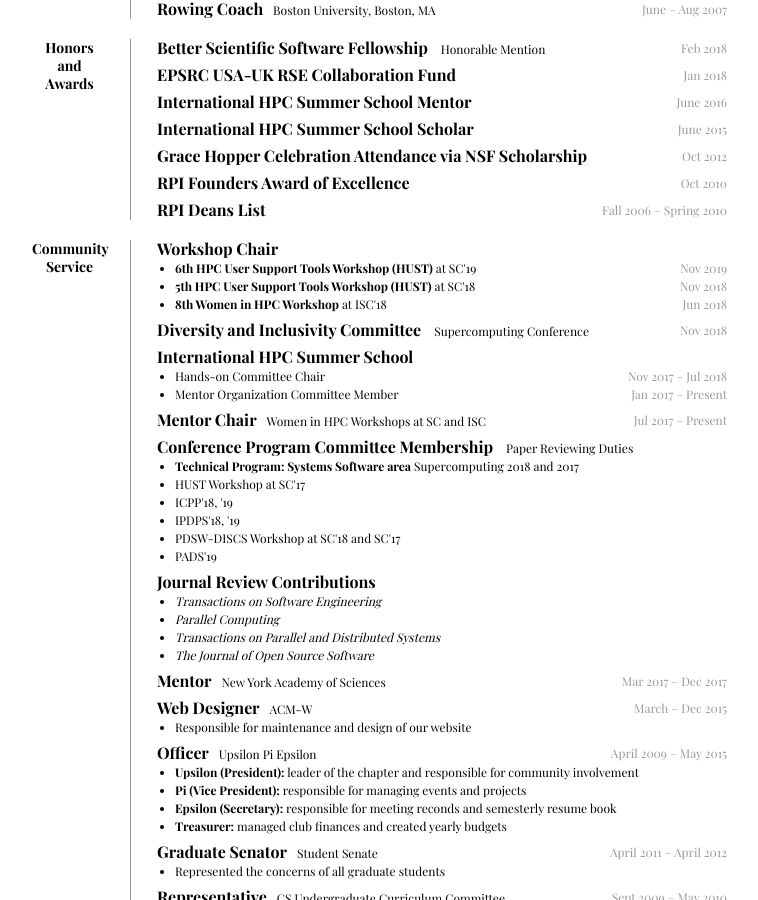
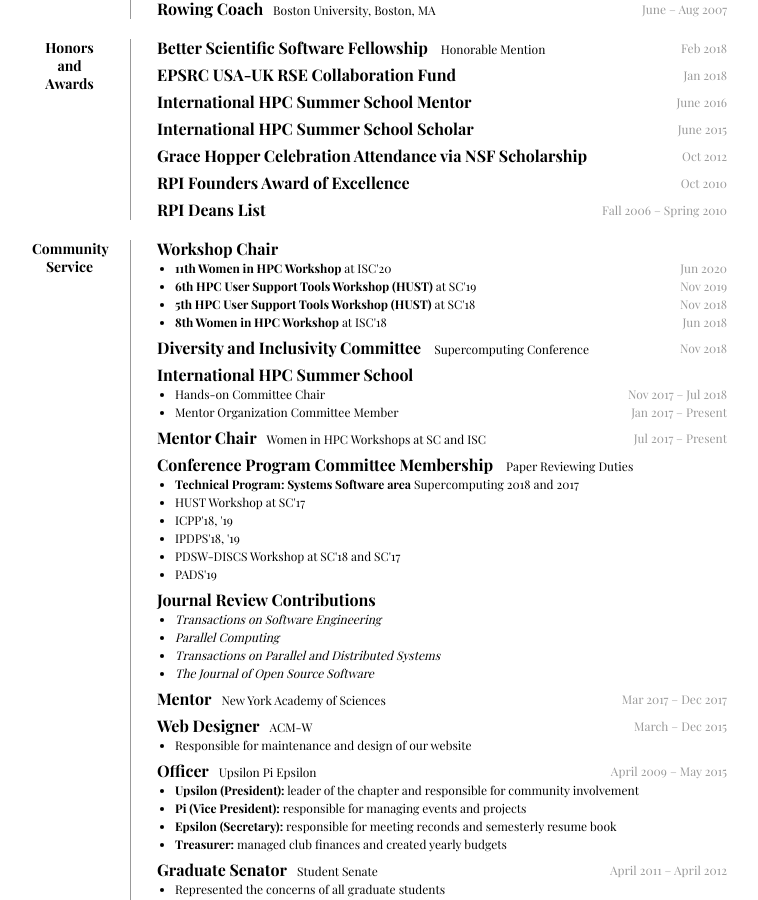
Before and after one commit to gonsie/gonsie.github.io, a Jekyll site: the page cv.html, which Jekyll copies as it is, in a window 1280 px wide and 900 px high, scrolled down 951 px. Shown: the whole window, without its empty margins (258-1016 px from the left). Built offline with Jekyll 4.4.1, drawn with Linux system fonts in a browser that asks for light colours; some web fonts are replaced.

Commit message:
cv: whpc committee ISC20

```diff
--- a/cv.html
+++ b/cv.html
@@ -261,6 +261,7 @@
             <dd>
               <h2><strong>Workshop Chair</strong></h2>
               <ul>
+                  <li><strong>11th Women in HPC Workshop</strong> at ISC'20 <span>Jun 2020</span></li>
                 <li><strong>6th HPC User Support Tools Workshop (HUST)</strong> at SC'19 <span>Nov 2019</span></li>
                 <li><strong>5th HPC User Support Tools Workshop (HUST)</strong> at SC'18 <span>Nov 2018</span></li>
                 <li><strong>8th Women in HPC Workshop</strong> at ISC'18 <span>Jun 2018</span></li>
```
